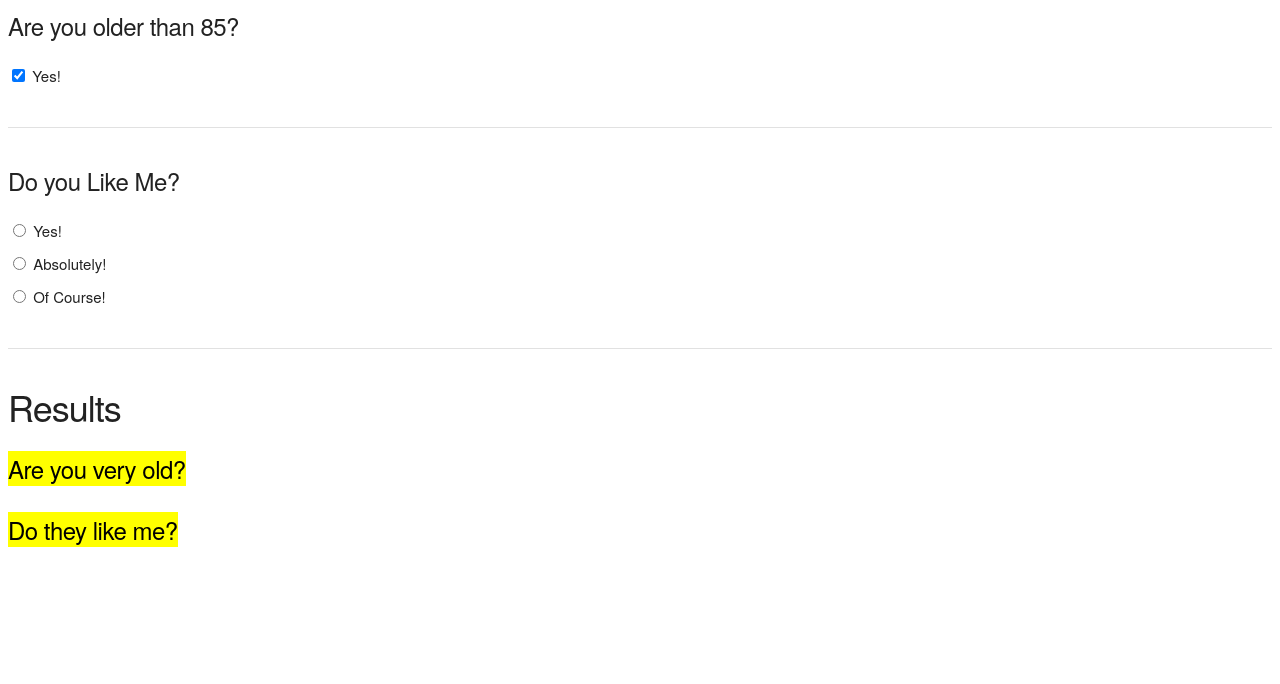
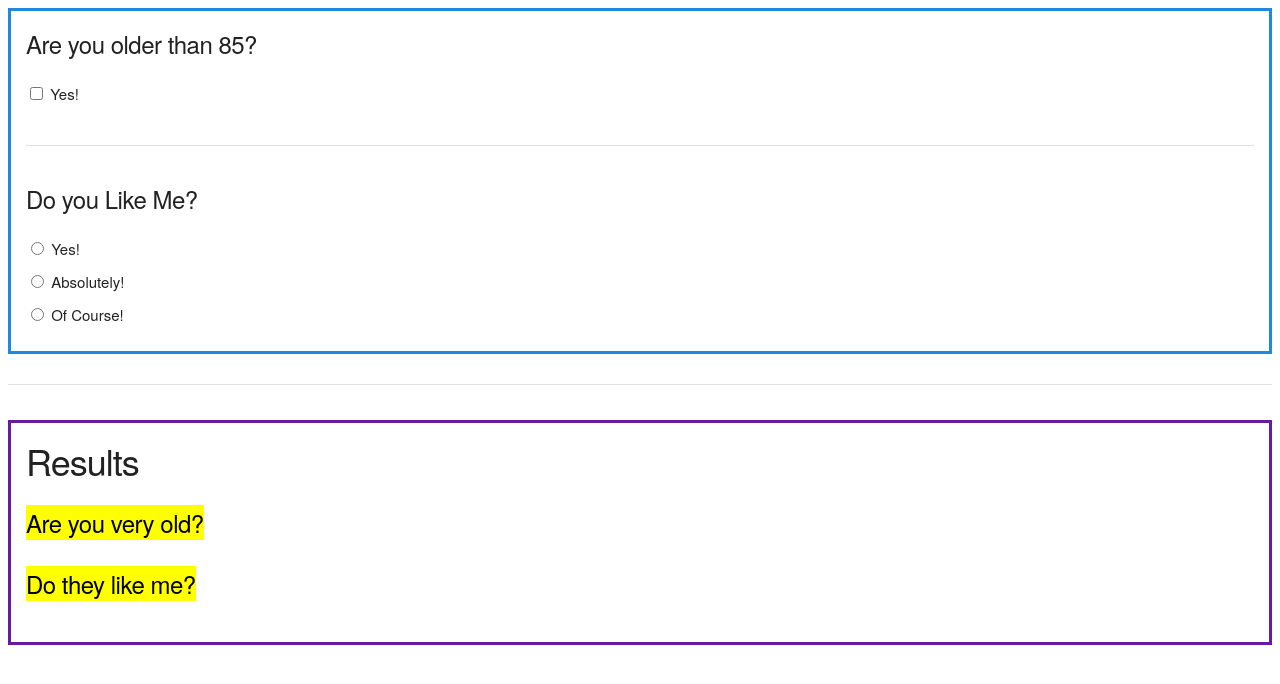
Before and after one commit to muktek/starter-repo--jsdom-intro-to-forms, a plain HTML site: page 02-radio-check-inputs.html in a window 1280 px wide. Drawn offline with nearby package versions, Linux system fonts and the light colour scheme.

```diff
--- a/02-radio-check-inputs.html
+++ b/02-radio-check-inputs.html
@@ -8,14 +8,17 @@
    </head>
    <body>
      <div class="radiocheck-01">
+       <div class="radio-inputs-02">
+
          <div>
            <h5>Are you older than 85?</h5>
-           <input class="" type="checkbox" name="age" value="" checked> Yes!
+           <!-- I-b Checkbox Input -->
+           <input type="checkbox" name="age" value="" > Yes!
            <br/>
          </div>
          <hr/>
-        <div>
          <h5>Do you Like Me?</h5>
+         <!-- II-b Radio Button Inputs -->
          <input class="" type="radio" name="survey" value="yes"> Yes!
          <br/>
          <input class="" type="radio" name="survey" value="absolutely"> Absolutely!
@@ -23,16 +26,19 @@
          <input class="" type="radio" name="survey" value="of_course"> Of Course!
        </div>
         <hr/>
-        <div>
+       <div class="radio-inputs-02 results-02">
           <h3>Results</h3>
           <h5><mark>Are you very old?</mark></h6>
-          <p class="result-liked"></p>
+          <!-- I-b ...put result here... -->
+          <p class="result you-old">
 
+          </p>
+
+          <!-- II-b ...put result here... -->
           <h5><mark>Do they like me?</mark></h5>
-          <p class="result-liked"></p>
+          <p class="result me-liked"></p>
        </div>
 
-     </div>
 
       <script src="./js/02-radio-check-inputs.js"></script>
    </body>
--- a/css/styles.css
+++ b/css/styles.css
@@ -96,3 +96,13 @@ input{
 .radiocheck-02{
   border-left: 20px
 }
+
+.radio-inputs-02{
+  border: 3px solid #1E88E5;
+  padding: 1.5rem;
+}
+
+.results-02{
+  border: 3px solid #6A1B9A;
+  padding: 1.5rem;
+}
```
Also changed, not shown: 01-text-input.html (+3 -1 lines), 03-form-target.html (+0 -3 lines), js/02-radio-check-inputs.js (+9 -0 lines), js/03-form-events.js (+0 -11 lines). Lines whose indentation alone changed are shown as unchanged.
